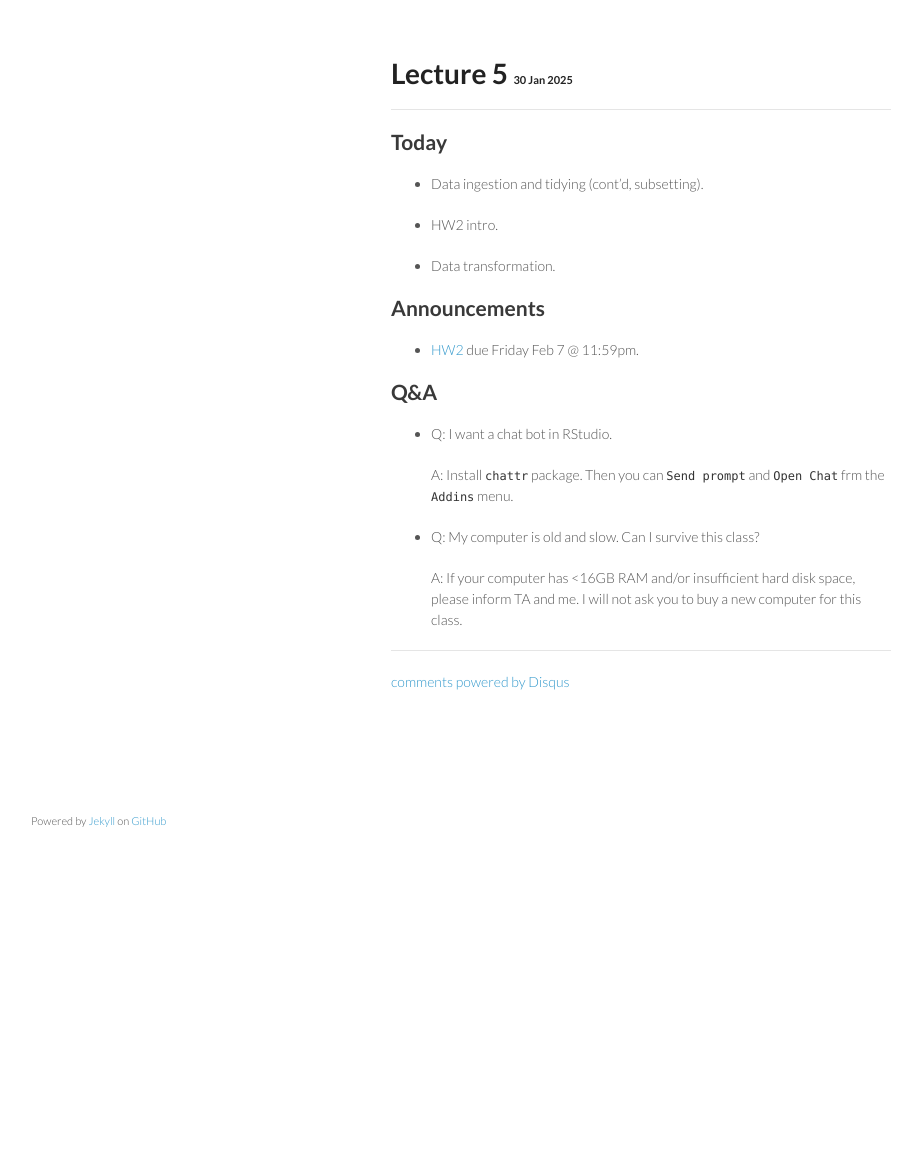
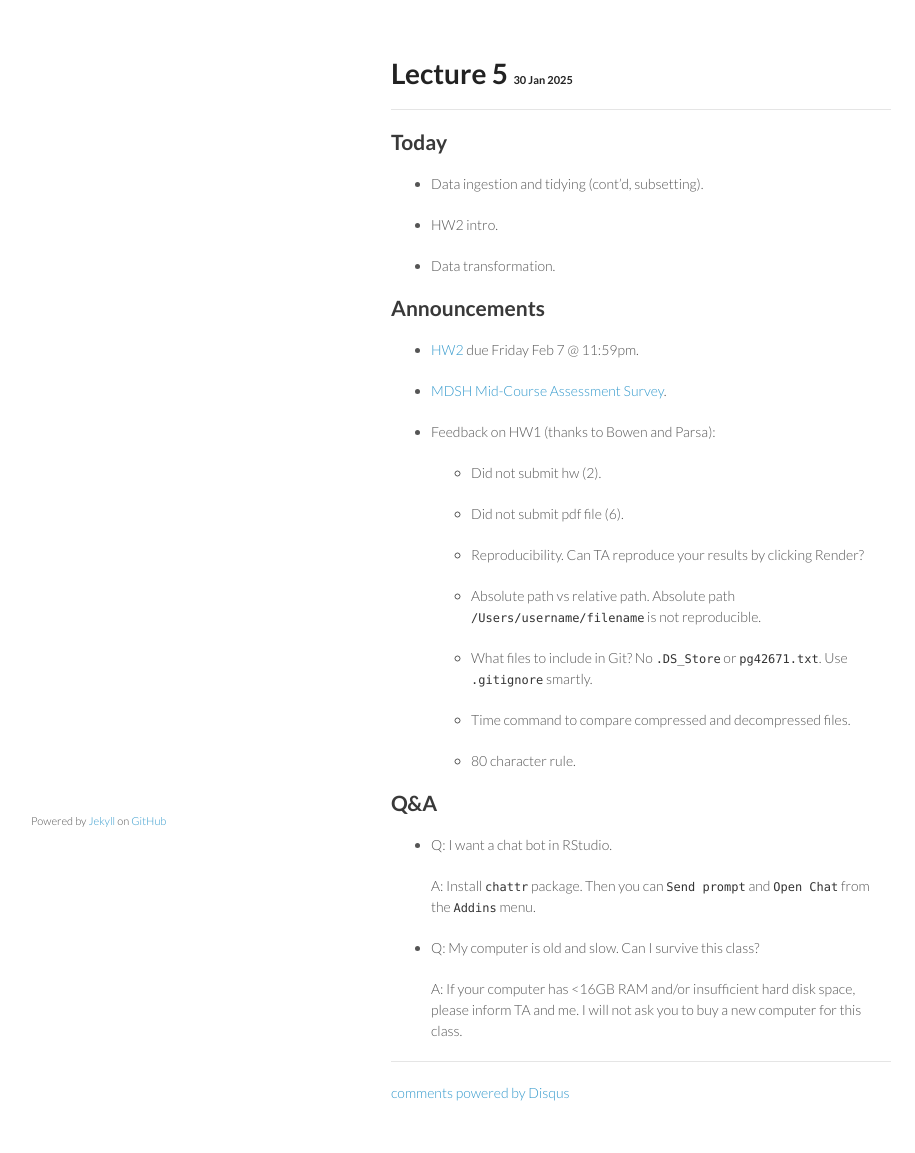
Before and after one commit to ucla-biostat-203b/2025winter, a Jekyll site: the page built from _posts/2025-01-30-lec82.md, in a window 1280 px wide. Shown: the whole page, without its empty margins (179-1094 px from the left). Built offline with Jekyll 4.4.1, drawn with Linux system fonts in a browser that asks for light colours; comment, search, counter and statistics services are not loaded; before the commit the page ends 900 px from its top, so only the background shows below that.

Commit message:
add feedback on hw1

```diff
--- a/_posts/2025-01-30-lec82.md
+++ b/_posts/2025-01-30-lec82.md
@@ -16,11 +16,29 @@ category: biostat203bwinter2025lec82
 
 * [HW2](https://ucla-biostat-203b.github.io/2025winter/hw/hw2/hw2.html) due Friday Feb 7 @ 11:59pm.
 
+* [MDSH Mid-Course Assessment Survey](https://forms.office.com/r/0FXL4S23xF).
+
+* Feedback on HW1 (thanks to Bowen and Parsa):
+
+    * Did not submit hw (2).
+
+    * Did not submit pdf file (6).
+
+    * Reproducibility. Can TA reproduce your results by clicking Render?
+
+    * Absolute path vs relative path. Absolute path `/Users/username/filename` is not reproducible.
+
+    * What files to include in Git? No `.DS_Store` or `pg42671.txt`. Use `.gitignore` smartly.
+
+    * Time command to compare compressed and decompressed files.
+
+    * 80 character rule.
+
 ## Q&A
 
 * Q: I want a chat bot in RStudio.
 
-    A: Install `chattr` package. Then you can `Send prompt` and `Open Chat` frm the `Addins` menu.
+    A: Install `chattr` package. Then you can `Send prompt` and `Open Chat` from the `Addins` menu.
 
 * Q: My computer is old and slow. Can I survive this class?
 
```
Also changed, not shown: _posts/2025-01-28-lec1.md (+1 -1 lines), _posts/2025-01-30-lec1.md (+12 -4 lines).
